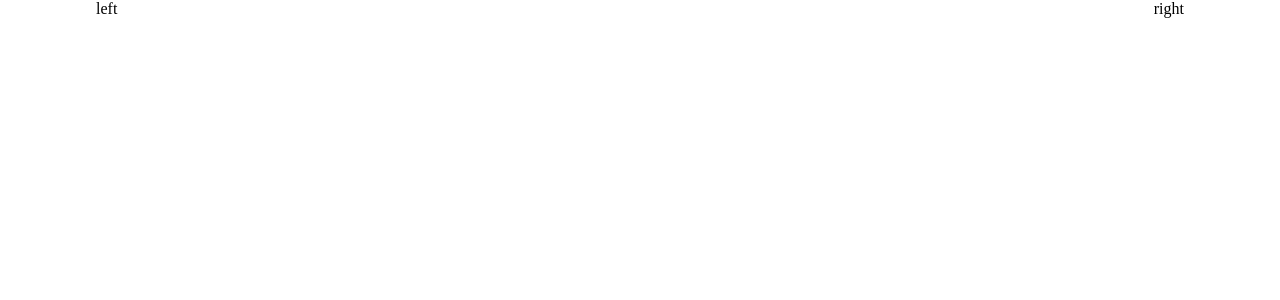
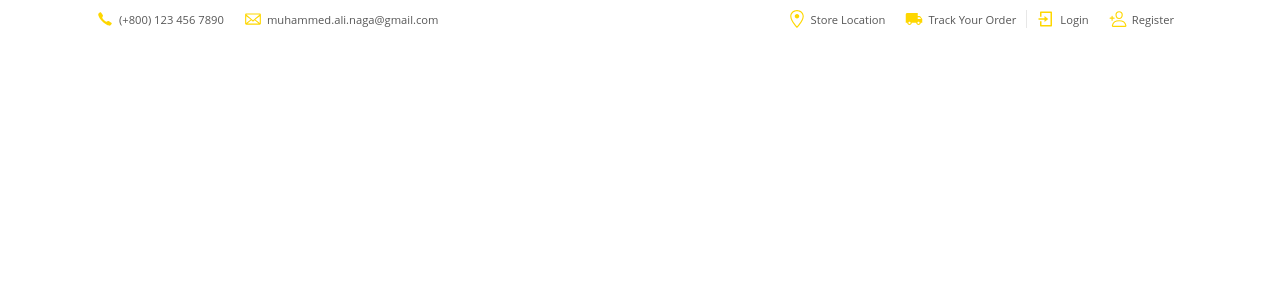
Before and after one commit to muahmmed-naga/electron, a React (Create React App) app: page / in a window 1280 px wide. Shown: the top 300 px of the page. Built offline with nearby package versions, Linux system fonts and the light colour scheme.

Commit message:
App upper header

```diff
--- a/src/components/upper-header/upper-header.comp.js
+++ b/src/components/upper-header/upper-header.comp.js
@@ -1,13 +1,54 @@
 import React from 'react';
+
+// Components
+import { Link } from 'react-router-dom';
+import { IoIosCall } from 'react-icons/io';
+import { IoPersonAddOutline } from 'react-icons/io5';
+import { GoMail } from 'react-icons/go';
+import { MdLocalShipping } from 'react-icons/md';
+import { GoLocation } from 'react-icons/go';
+import { RiLoginBoxLine } from 'react-icons/ri';
 
 // Styles
 import './upper-header.styles.scss';
 
 const AppUpperHeader = () => {
   return (
-    <div className="app-upper-header-wrapper">
-      <div className="left-side">left</div>
-      <div className="left-right">right</div>
+    <div className="app-upper-header-wrapper flex-center-between">
+      <div className="left-side flex-center-between">
+        <div className="item flex-align-center">
+          <IoIosCall className="main-color" />
+          <p>(+800) 123 456 7890</p>
+        </div>
+
+        <div className="item flex-align-center">
+          <GoMail className="main-color" />
+          <p>muhammed.ali.naga@gmail.com</p>
+        </div>
+      </div>
+      <div className="right-side">
+        <div className="flex-align-center">
+          <Link to="#" className="item flex-align-center">
+            <GoLocation className="main-color" />
+            <p>Store Location</p>
+          </Link>
+          <Link to="#" className="item flex-align-center">
+            <MdLocalShipping className="main-color" />
+            <p>Track Your Order</p>
+          </Link>
+        </div>
+
+        <div className="flex-align-center">
+          <Link to="#" className="item flex-align-center">
+            <RiLoginBoxLine className="main-color" />
+            <p>Login</p>
+          </Link>
+          <Link to="#" className="item flex-align-center">
+            <IoPersonAddOutline className="main-color" />
+            <p>Register</p>
+          </Link>
+        </div>
+      </div>
     </div>
   );
 };
--- a/src/components/upper-header/upper-header.styles.scss
+++ b/src/components/upper-header/upper-header.styles.scss
@@ -1,5 +1,42 @@
 .app-upper-header-wrapper {
-  display: flex;
-  align-items: cente;
-  justify-content: space-between;
+  padding: 10px 0;
+  font-size: 0.7rem;
+  font-family: 'Open Sans', sans-serif;
+
+  .left-side,
+  .right-side {
+    p {
+      color: #565656;
+    }
+
+    svg {
+      font-size: 18px;
+      margin-right: 5px;
+    }
+  }
+
+  .left-side {
+    .item:first-child {
+      margin-right: 20px;
+    }
+  }
+
+  .right-side {
+    display: flex;
+    justify-content: flex-end !important;
+
+    & > div:first-child {
+      border-right: 1px solid #d6d6d694;
+    }
+
+    .item {
+      margin: 0 10px;
+    }
+  }
 }
+
+@media screen and (max-width: 991px) {
+  .app-upper-header-wrapper {
+    display: none !important;
+  }
+}
--- a/src/pages/Homepage.js
+++ b/src/pages/Homepage.js
@@ -3,7 +3,7 @@ import AppUpperHeader from '../components/upper-header/upper-header.comp';
 
 const Homepage = () => {
   return (
-    <div className="home-page-wrapper custom-container">
+    <div className="custom-container home-page-wrapper">
       <AppUpperHeader />
     </div>
   );
--- a/src/scss/classes.scss
+++ b/src/scss/classes.scss
@@ -15,8 +15,66 @@
   }
 }
 
-@media screen and (max-width: $breakpoint-xl) {
+@media screen and (max-width: $breakpoint-lg) {
   .custom-container {
-    max-width: 1400px !important;
+    width: 95% !important;
   }
 }
+@media screen and (min-width: $breakpoint-xl) {
+  .custom-container {
+    max-width: 1600px !important;
+  }
+}
+
+/**
+=========================================================
+                   Flex Box
+=========================================================
+**/
+
+%flex {
+  display: flex;
+}
+
+.flex {
+  @extend %flex;
+}
+
+// Align items
+.flex-align-center {
+  @extend %flex;
+  align-items: center;
+}
+
+// Justify content
+.flex-justify-between {
+  @extend %flex;
+  justify-content: space-between;
+}
+.flex-justify-around {
+  @extend %flex;
+  justify-content: space-around;
+}
+.flex-justify-center {
+  @extend %flex;
+  justify-content: center;
+}
+
+// Align items & Justify Content
+.flex-center-center {
+  @extend %flex;
+  align-items: center;
+  justify-content: center;
+}
+
+.flex-center-between {
+  @extend %flex;
+  align-items: center;
+  justify-content: space-between;
+}
+
+.flex-center-around {
+  @extend %flex;
+  align-items: center;
+  justify-content: space-around;
+}
--- a/src/scss/index.scss
+++ b/src/scss/index.scss
@@ -4,6 +4,19 @@
   box-sizing: border-box;
 }
 
+:root {
+  font-size: 16px;
+}
+
+a {
+  text-decoration: none !important;
+}
+
 // Files
 @import './variables.scss';
 @import './classes.scss';
+
+// Custom classes
+.main-color {
+  color: $yellow;
+}
--- a/src/scss/variables.scss
+++ b/src/scss/variables.scss
@@ -1,3 +1,15 @@
+// App Colors
+$green: #a3d133;
+$purple: #ce1d76;
+$dark: #000;
+$brown: #dab26d;
+$yellow: #fed700;
+$blue: #0787ea;
+$red: #f30b0b;
+$lightOrange: #f89a20;
+$grayText: #565656;
+
+// App Breakpoints
 $breakpoint-sm: 551px;
 $breakpoint-md: 768px;
 $breakpoint-lg: 992px;
```
Also changed, not shown: 1 other file (tests, documents, lock files or other folders).
